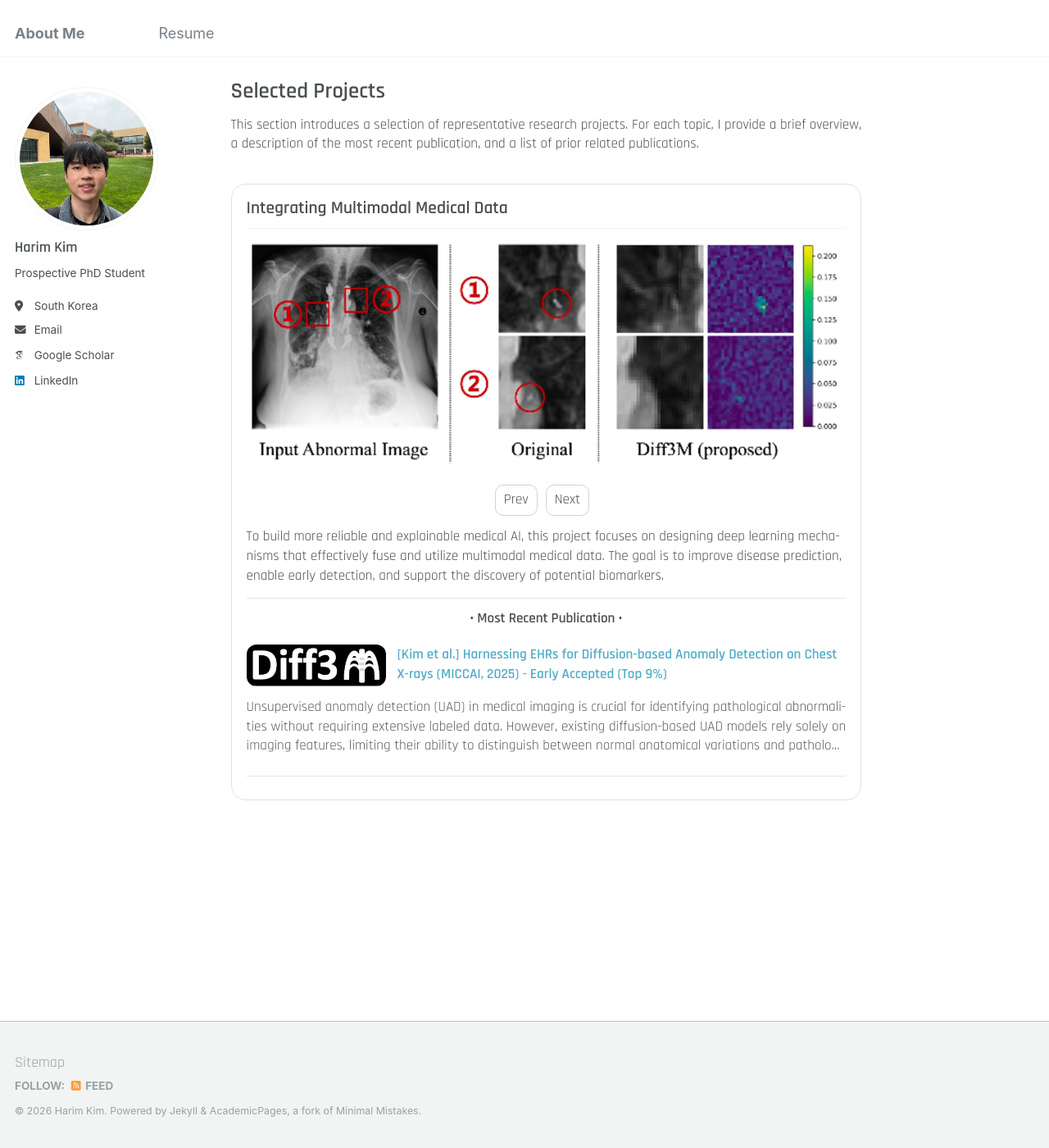
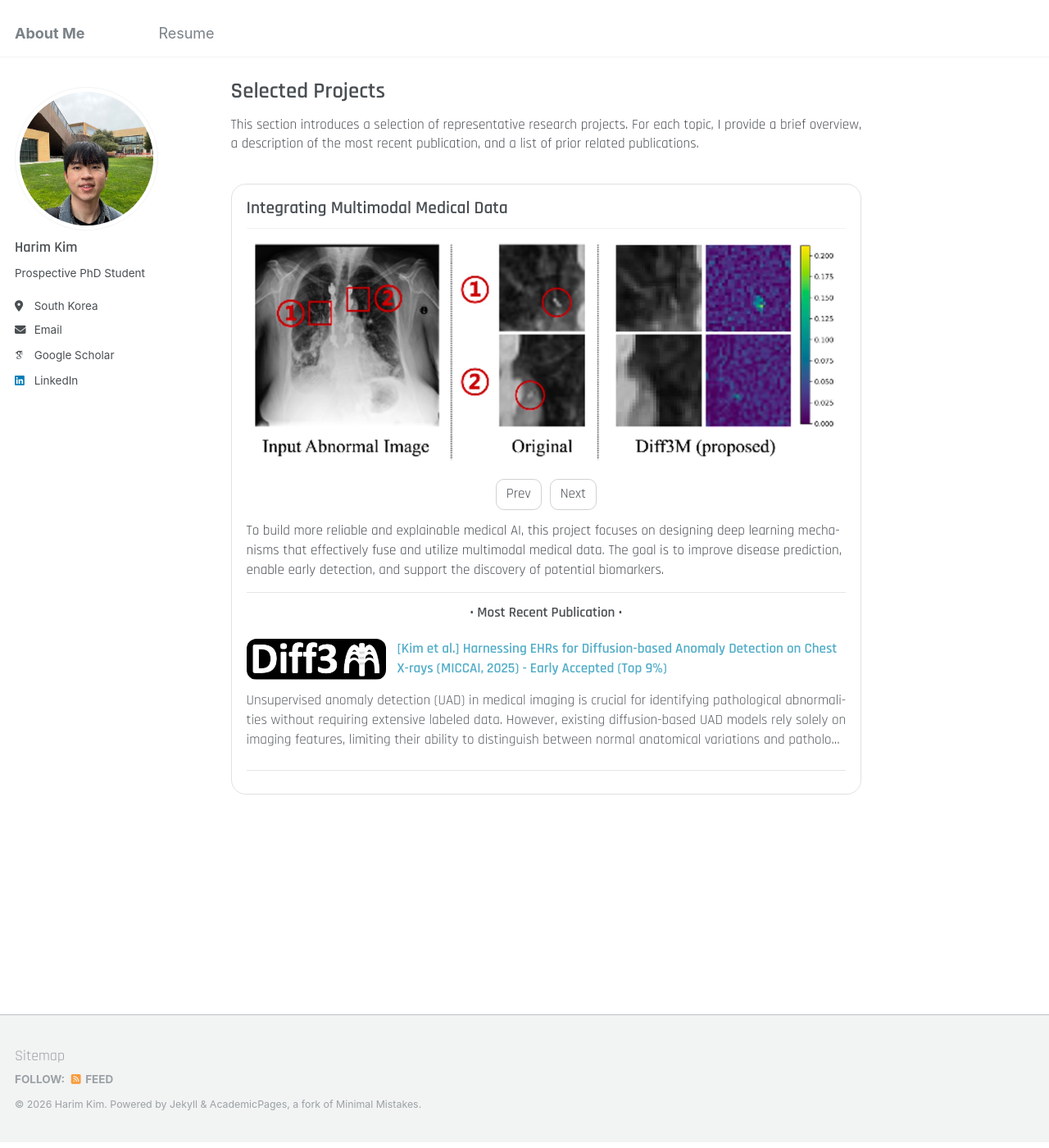
Before and after one commit to hrkim153/hrkim153.github.io, a Jekyll site: the page built from _pages/about.md, in a window 1280 px wide and 1400 px high, scrolled down 380 px. Shown: the whole window at 82% size. Built offline with Jekyll 4.4.1, drawn with Linux system fonts in a browser that asks for light colours; some web fonts are replaced.

Commit message:
Update main.scss

```diff
--- a/assets/css/main.scss
+++ b/assets/css/main.scss
@@ -100,120 +100,143 @@ a {
   text-decoration: none !important;
 }
 
-/* ===== Selected Projects UI ===== */
+/* ===== Selected Projects UI (CLEAN) ===== */
 
 /* Section spacing */
 .selected-block {
   margin: 1.2rem 0 2rem 0;
 }
 
+/* Project wrapper */
+.project-block {
+  border: 1px solid rgba(0,0,0,0.12);
+  border-radius: 18px;
+  padding: 10px 18px 14px 18px;
+  margin: 0.8rem 0 1.4rem 0;
+}
+
+.project-block h2 {
+  margin-top: 6px;
+  margin-bottom: 10px;
+}
+
 /* Swiper sizing */
 .project-swiper {
   width: 100%;
-  margin: 0.6rem 0 1rem 0;
+  margin: 0.6rem 0 0.8rem 0;
+}
+
+.project-swiper .swiper-slide {
+  /* prevent weird stretching */
+  display: flex;
+  justify-content: center;
+  align-items: center;
 }
 
 .project-swiper .swiper-slide img {
   width: 100%;
   height: auto;
+  max-height: 280px;     /* ✅ 이미지가 과하게 커지는 것 방지 */
+  object-fit: contain;   /* ✅ X-ray 같은 그림에 좋음 */
   border-radius: 10px;
   display: block;
 }
 
-/* Swiper nav buttons */
-.swiper-nav {
+/* Swiper nav (center) */
+.project-block .swiper-nav {
   display: flex;
-  gap: 8px;
+  justify-content: center;
   align-items: center;
-  margin: 0.4rem 0 0.8rem 0;
+  gap: 10px;
+  width: 100%;
+  margin: 8px 0 14px 0;
 }
 
-.swiper-btn {
-  padding: 6px 10px;
+.project-block .swiper-btn {
+  padding: 6px 12px;
   border: 1px solid rgba(0,0,0,0.18);
   border-radius: 10px;
   cursor: pointer;
   user-select: none;
 }
 
-/* Most recent publication: 2-column card */
-.pub-card {
-  display: grid;
-  grid-template-columns: 140px 1fr;
-  gap: 14px;
-  padding: 14px;
-  border: 1px solid rgba(0,0,0,0.12);
-  border-radius: 14px;
-  margin: 0.8rem 0 1.0rem 0;
+.project-block #mmmd-pagination {
+  display: inline-flex;
+  align-items: center;
+  width: auto;
 }
 
-.pub-card img {
-  width: 100%;
-  border-radius: 10px;
-  display: block;
+/* pagination dot spacing */
+.project-block #mmmd-pagination .swiper-pagination-bullet {
+  margin: 0 3px;
 }
 
-.pub-title {
-  margin: 0 0 0.35rem 0;
-  font-weight: 600;
+/* ✅ 데스크탑에서는 점 숨기고 싶다면 유지, 아니라면 이 블록 삭제 */
+@media (min-width: 720px) {
+  #mmmd-pagination { display: none !important; }
 }
 
-.pub-abstract {
-  margin: 0;
-  opacity: 0.92;
+/* Dividers */
+.project-divider {
+  border: none;
+  border-top: 1px solid rgba(0,0,0,0.10);
+  margin: 14px 0;
 }
 
-/* 3-line clamp + ... */
-.clamp-3 {
-  display: -webkit-box;
-  -webkit-box-orient: vertical;
-  -webkit-line-clamp: 3;
-  overflow: hidden;
+/* Subtitle */
+.project-subtitle {
+  text-align: center;
+  margin: 8px 0 12px 0;
 }
 
-/* expanded 상태면 clamp 해제 */
-.pub-abstract.is-expanded {
-  display: block;
-  overflow: visible;
-}
-
-/* mobile: stack */
-.pub-card {
+/* Publication card (no rounded container in project-block) */
+.project-block .pub-card {
   display: grid;
-  grid-template-columns: 170px 1fr; /* icon col + text col */
+  grid-template-columns: 170px 1fr;
   grid-template-areas:
     "icon head"
     "abs  abs";
   gap: 14px;
-  padding: 16px;
-  border: 1px solid rgba(0,0,0,0.12);
-  border-radius: 16px;
-  margin: 0.8rem 0 1.0rem 0;
+  padding: 10px 0;
+  border: none;
+  border-radius: 0;
+  box-shadow: none;
+  margin: 0.2rem 0 0 0;
 }
 
-.pub-card .pub-icon {
+.project-block .pub-card--wide {
+  width: 100%;
+  margin-left: 0;
+  margin-right: 0;
+}
+
+.project-block .pub-card .pub-icon {
   grid-area: icon;
   width: 100%;
   max-width: 170px;
   border-radius: 12px;
   display: block;
   align-self: center;
+  justify-self: center;
+  margin-left: auto;
+  margin-right: auto;
 }
 
-.pub-card .pub-head {
+.project-block .pub-card .pub-head {
   grid-area: head;
   align-self: center;
 }
 
-.pub-card .pub-title {
+.project-block .pub-card .pub-title {
   margin: 0;
   font-weight: 600;
 }
 
-.pub-card .pub-abstract {
+.project-block .pub-card .pub-abstract {
   grid-area: abs;
   margin: 0;
   opacity: 0.92;
+  overflow-wrap: anywhere;
 }
 
 /* 3-line clamp */
@@ -224,149 +247,41 @@ a {
   overflow: hidden;
 }
 
-/* expanded 상태 */
 .pub-abstract.is-expanded {
   display: block;
   overflow: visible;
 }
 
-/* hover interaction (색 바꾸기 + 클릭 가능한 느낌) */
+/* hover interaction */
 .pub-abstract[data-expandable] {
   cursor: pointer;
   transition: color 0.15s ease, opacity 0.15s ease;
 }
 .pub-abstract[data-expandable]:hover {
-  color: #1f77b4; /* 링크처럼 보이게 (원하면 다른 색으로 바꿔도 됨) */
+  color: #1f77b4;
   opacity: 1;
 }
 
-/* optional: make the card slightly wider */
-.pub-card--wide {
-  width: calc(100% + 24px);
-  margin-left: -12px;
-  margin-right: -12px;
-}
+/* Remove underline for glightbox links in slider */
+.project-swiper a.glightbox { text-decoration: none; }
+.project-swiper a.glightbox:focus { outline: none; }
 
-/* mobile: stack */
+/* Mobile stack */
 @media (max-width: 680px) {
-  .pub-card {
+  .project-block .pub-card {
     grid-template-columns: 1fr;
     grid-template-areas:
       "icon"
       "head"
       "abs";
   }
-  .pub-card .pub-icon {
-    max-width: 220px;
+  .project-block .pub-card .pub-head {
     text-align: center;
   }
+  .project-block .pub-card .pub-icon {
+    max-width: 220px;
+  }
+  .project-swiper .swiper-slide img {
+    max-height: 240px;
+  }
 }
-
-.project-block {
-  border: 1px solid rgba(0,0,0,0.12);
-  border-radius: 18px;
-  padding: 18px 18px 14px 18px;
-  margin: 0.8rem 0 1.4rem 0;
-}
-
-/* === Reduce top spacing inside project block === */
-.project-block {
-  padding-top: 10px;   /* 기존 18px → 10px */
-}
-
-/* h2가 기본 margin 때문에 위가 과하게 뜨는 것 방지 */
-.project-block h2 {
-  margin-top: 6px;
-  margin-bottom: 10px;
-}
-
-/* Most Recent Publication 제목 간격도 적당히 */
-.project-subtitle {
-  margin-top: 14px;
-  margin-bottom: 8px;
-}
-
-/* ===== Thin divider (only where you put <hr class="project-divider">) ===== */
-.project-divider {
-  border: none;
-  border-top: 1px solid rgba(0,0,0,0.10);
-  margin: 14px 0;
-}
-
-/* ===== Center the "Most Recent Publication" title ===== */
-.project-subtitle {
-  text-align: center;
-  margin: 8px 0 12px 0;
-}
-
-/* ===== Remove rounded border around the Diff3M publication card ===== */
-.project-block .pub-card {
-  border: none !important;
-  border-radius: 0 !important;
-  box-shadow: none !important;
-  padding: 10px 0 !important;
-  margin: 0.2rem 0 0 0;
-}
-
-/* pub-card--wide: cancel the negative margins so it doesn't look like a big card */
-.project-block .pub-card--wide {
-  width: 100%;
-  margin-left: 0;
-  margin-right: 0;
-}
-
-.project-swiper a.glightbox { text-decoration: none; }
-.project-swiper a.glightbox:focus { outline: none; }
-
-.swiper-nav {
-  display: flex;
-  justify-content: center;
-  align-items: center;
-  gap: 10px;
-  margin-top: 10px;
-}
-
-.swiper-nav #mmmd-pagination {
-  display: inline-flex;
-  align-items: center;
-  gap: 6px;
-}
-
-.pub-card .pub-icon {
-  justify-self: center;
-  align-self: center;
-}
-
-/* Center Prev/Next + pagination bullets (force) */
-.project-block .swiper-nav {
-  display: flex;
-  justify-content: center !important;
-  align-items: center;
-  gap: 10px;
-  width: 100%;
-  margin: 10px 0 14px 0;
-}
-
-.project-block .swiper-nav #mmmd-pagination {
-  display: inline-flex !important;
-  width: auto !important;
-  margin: 0 !important;
-}
-
-.project-block .swiper-nav #mmmd-pagination .swiper-pagination-bullet {
-  margin: 0 3px !important;
-}
-
-@media (min-width: 720px) {
-  #mmmd-pagination { display: none !important; }
-}
-
-.pub-card .pub-icon {
-  margin-left: auto;
-  margin-right: auto;
-  display: block;
-}
-
-@media (max-width: 680px) {
-  .pub-card .pub-head { text-align: center; }
-}
```
